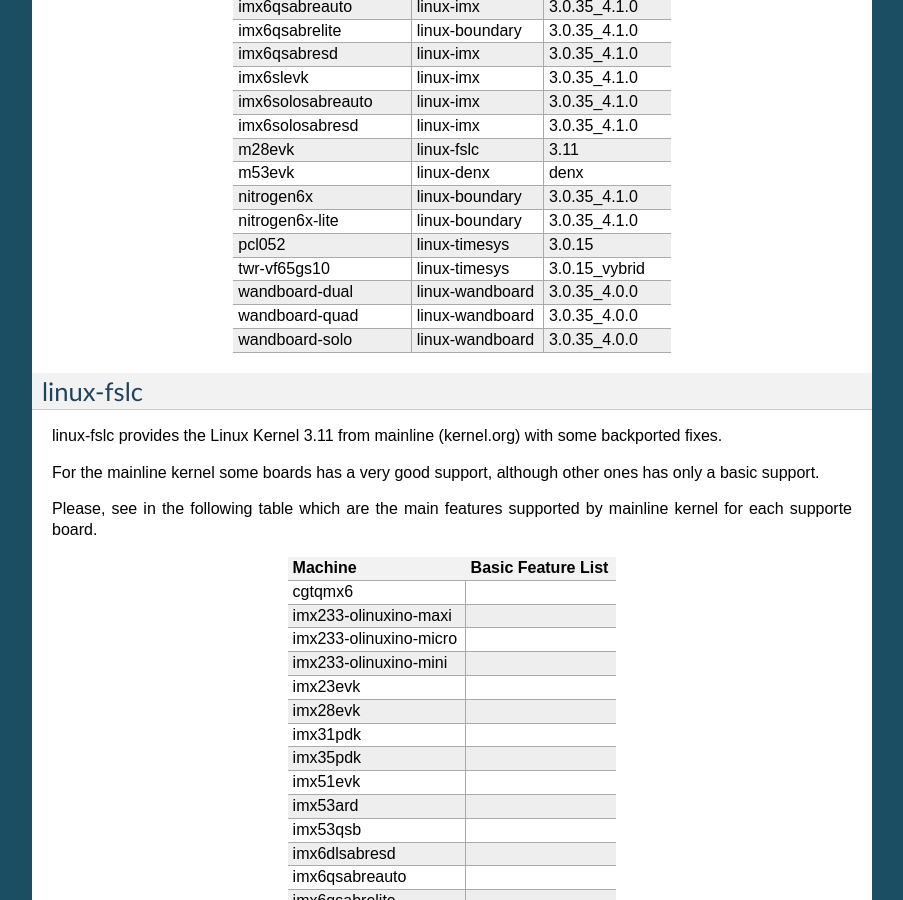
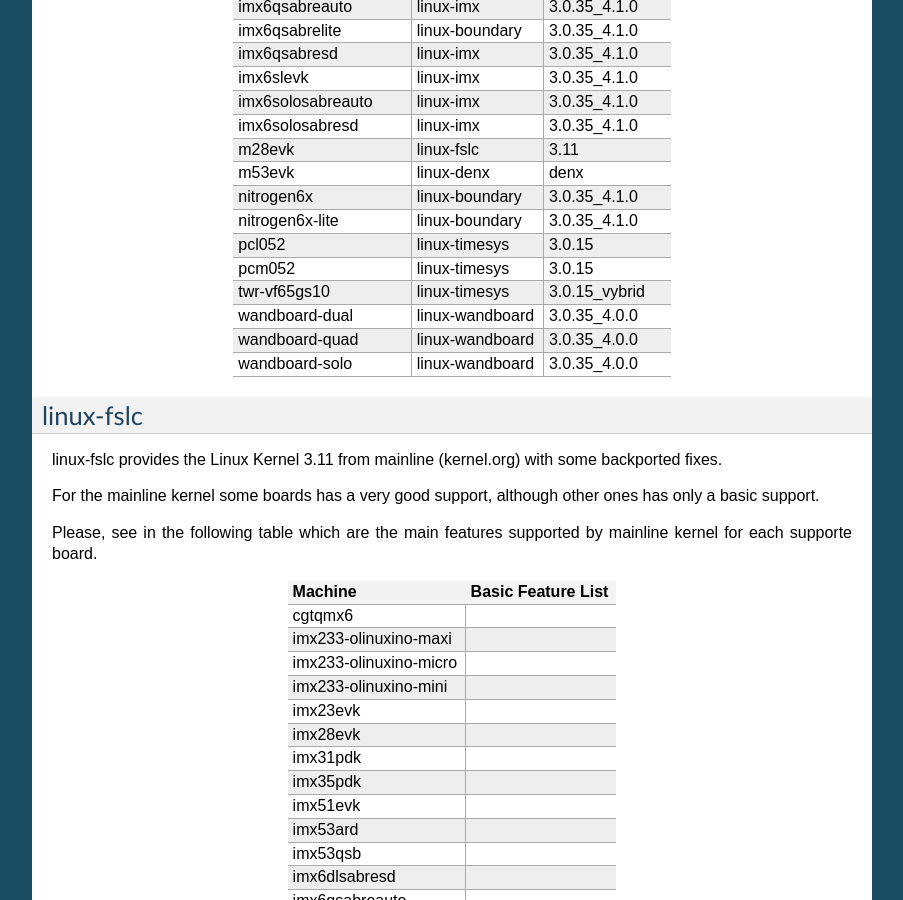
Before and after one commit to Freescale/Documentation, a Sphinx documentation site: the page built from release-notes/source/kernel-linux.rst, in a window 1280 px wide and 900 px high, scrolled down 995 px. Shown: the whole window, without its empty margins (198-1101 px from the left). Built offline with Sphinx 7.4.7, drawn with Linux system fonts in a browser that asks for light colours.

Commit message:
Add information regarding the Phytec phyCORE Vybrid (pcm052)
Signed-off-by: Anthony Felice <tony.felice@timesys.com>

```diff
--- a/release-notes/source/kernel-linux.rst
+++ b/release-notes/source/kernel-linux.rst
@@ -6,6 +6,7 @@ Linux Kernel
 .. |linux_boundary_version| replace:: 3.0.35_4.1.0
 .. |linux_cfa_version| replace:: 3.10
 .. |linux_timesys_version_pcl052| replace:: 3.0.15
+.. |linux_timesys_version_pcm052| replace:: 3.0.15
 .. |linux_wandboard_version| replace:: 3.0.35_4.0.0
 
 
--- a/release-notes/source/linux-default.inc
+++ b/release-notes/source/linux-default.inc
@@ -33,6 +33,7 @@ m53evk                  linux-denx               denx
 nitrogen6x              linux-boundary           |linux_boundary_version|
 nitrogen6x-lite         linux-boundary           |linux_boundary_version|
 pcl052                  linux-timesys            |linux_timesys_version_pcl052|
+pcm052                  linux-timesys            |linux_timesys_version_pcm052|
 twr-vf65gs10            linux-timesys            3.0.15_vybrid
 wandboard-dual          linux-wandboard          |linux_wandboard_version|
 wandboard-quad          linux-wandboard          |linux_wandboard_version|
--- a/release-notes/source/machine-list.inc
+++ b/release-notes/source/machine-list.inc
@@ -38,4 +38,5 @@ wandboard-dual             Wandboard i.MX6 Wandboard Duallite                  i
 wandboard-quad             Wandboard i.MX6 Wandboard Quad                      i.MX6Q      meta-fsl-arm-extra
 wandboard-solo             Wandboard i.MX6 Wandboard Solo                      i.MX6S      meta-fsl-arm-extra
 pcl052                     Phytec Cosmic Vybrid                                vf60        meta-fsl-arm-extra
+pcm052                     Phytec phyCORE Vybrid                               vf60        meta-fsl-arm-extra
 =========================  ==================================================  ==========  ==========
--- a/release-notes/source/u-boot-default.inc
+++ b/release-notes/source/u-boot-default.inc
@@ -26,6 +26,7 @@ m53evk                  u-boot-fslc              |u_boot_fslc_version|
 nitrogen6x              u-boot-boundary          |u_boot_boundary_version|
 nitrogen6x-lite         u-boot-boundary          |u_boot_boundary_version|
 pcl052                  u-boot-timesys           |u_boot_timesys_version|
+pcm052                  u-boot-timesys           |u_boot_timesys_version|
 twr-vf65gs10            u-boot-fslc              |u_boot_fslc_version|
 wandboard-dual          u-boot-fslc              |u_boot_fslc_version|
 wandboard-quad          u-boot-fslc              |u_boot_fslc_version|
```
